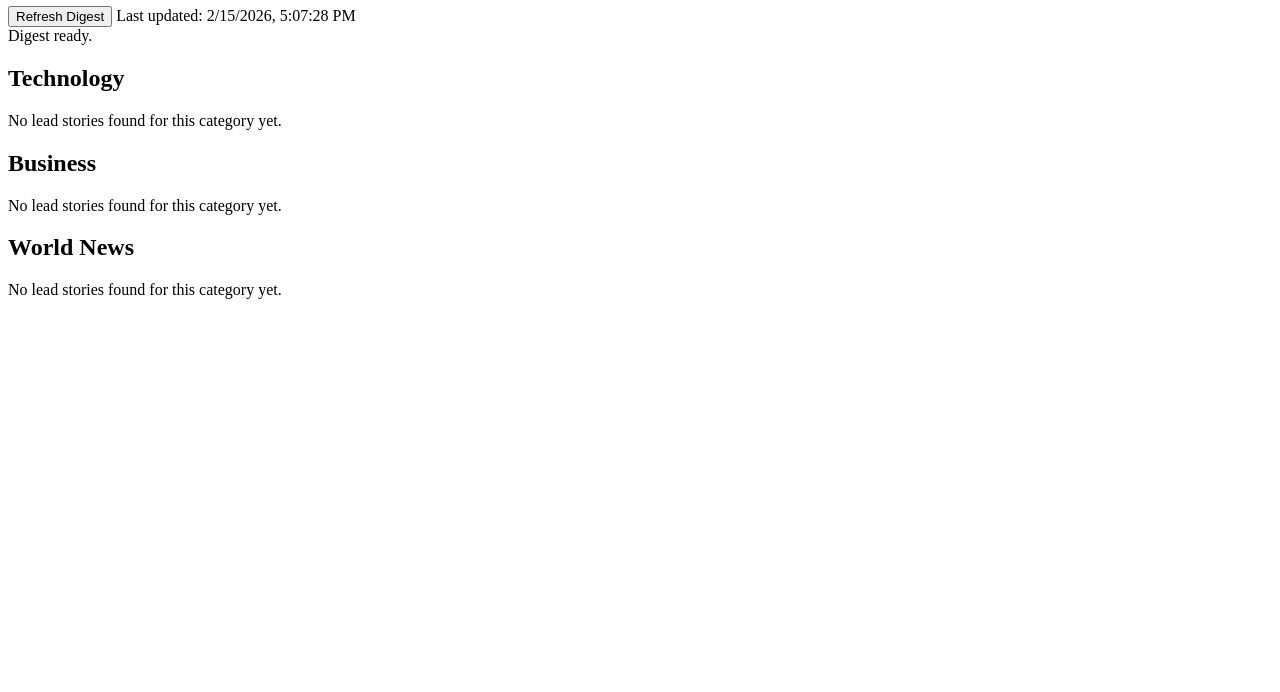
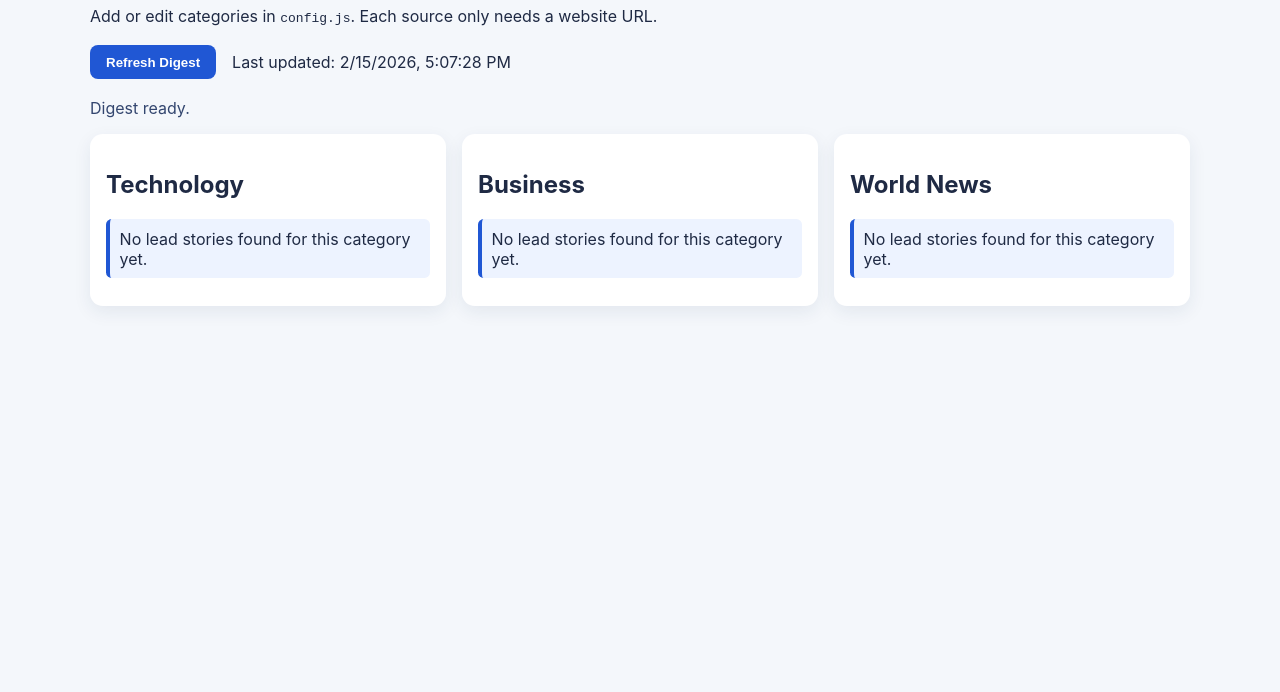
Before and after one commit to ajbeecroft-bit/AJBEECROFT, a plain HTML site: page news-brief/index.html in a window 1280 px wide. Shown: the part 108-800 px from the top of the page. Drawn offline with Linux system fonts and the light colour scheme; no server answers.

Commit message:
Add files via upload

```diff
--- a/news-brief/styles.css
+++ b/news-brief/styles.css
@@ -1,39 +1,90 @@
-<!doctype html>
-<html lang="en">
-  <head>
-    <meta charset="UTF-8" />
-    <meta name="viewport" content="width=device-width, initial-scale=1.0" />
-    <title>Daily Lead Story Digest</title>
-    <link rel="stylesheet" href="styles.css" />
-  </head>
-  <body>
-    <main class="container">
-      <header>
-        <h1>Daily Lead Story Digest</h1>
-        <p>
-          Add or edit categories in <code>config.js</code>. Each source only needs a
-          website URL.
-        </p>
-      </header>
+:root {
+  color-scheme: light;
+  font-family: Inter, system-ui, -apple-system, Segoe UI, Roboto, sans-serif;
+}
 
-      <section class="controls">
-        <button id="refreshBtn">Refresh Digest</button>
-        <span id="lastUpdated">Not loaded yet.</span>
-      </section>
+body {
+  margin: 0;
+  background: #f4f7fb;
+  color: #1f2a44;
+}
 
-      <section id="status" class="status"></section>
-      <section id="categories" class="categories"></section>
-    </main>
+.container {
+  max-width: 1100px;
+  margin: 0 auto;
+  padding: 2rem 1rem 3rem;
+}
 
-    <template id="categoryTemplate">
-      <article class="category-card">
-        <h2 class="category-title"></h2>
-        <p class="category-summary"></p>
-        <ul class="story-list"></ul>
-      </article>
-    </template>
+header p {
+  margin-top: 0.3rem;
+}
 
-    <script src="config.js"></script>
-    <script src="app.js"></script>
-  </body>
-</html>
+.controls {
+  display: flex;
+  gap: 1rem;
+  align-items: center;
+  margin: 1.2rem 0;
+}
+
+button {
+  padding: 0.6rem 1rem;
+  border: 0;
+  border-radius: 0.5rem;
+  background: #2057d4;
+  color: #fff;
+  font-weight: 600;
+  cursor: pointer;
+}
+
+.status {
+  margin-bottom: 1rem;
+  min-height: 1.2rem;
+  color: #33466f;
+}
+
+.categories {
+  display: grid;
+  grid-template-columns: repeat(auto-fit, minmax(300px, 1fr));
+  gap: 1rem;
+}
+
+.category-card {
+  background: white;
+  border-radius: 0.8rem;
+  box-shadow: 0 6px 18px rgba(27, 45, 84, 0.08);
+  padding: 1rem;
+}
+
+.category-summary {
+  background: #edf3ff;
+  border-left: 4px solid #2057d4;
+  border-radius: 0.35rem;
+  padding: 0.6rem;
+  margin: 0.7rem 0;
+}
+
+.story-list {
+  list-style: none;
+  margin: 0;
+  padding: 0;
+  display: grid;
+  gap: 0.7rem;
+}
+
+.story-list li {
+  border-top: 1px solid #e6edf8;
+  padding-top: 0.6rem;
+}
+
+.story-list a {
+  color: #163a8f;
+  text-decoration: none;
+  font-weight: 600;
+}
+
+.story-source,
+.story-snippet {
+  margin: 0.25rem 0 0;
+  color: #465a86;
+  font-size: 0.92rem;
+}
```
Also changed, not shown: 1 other file.
